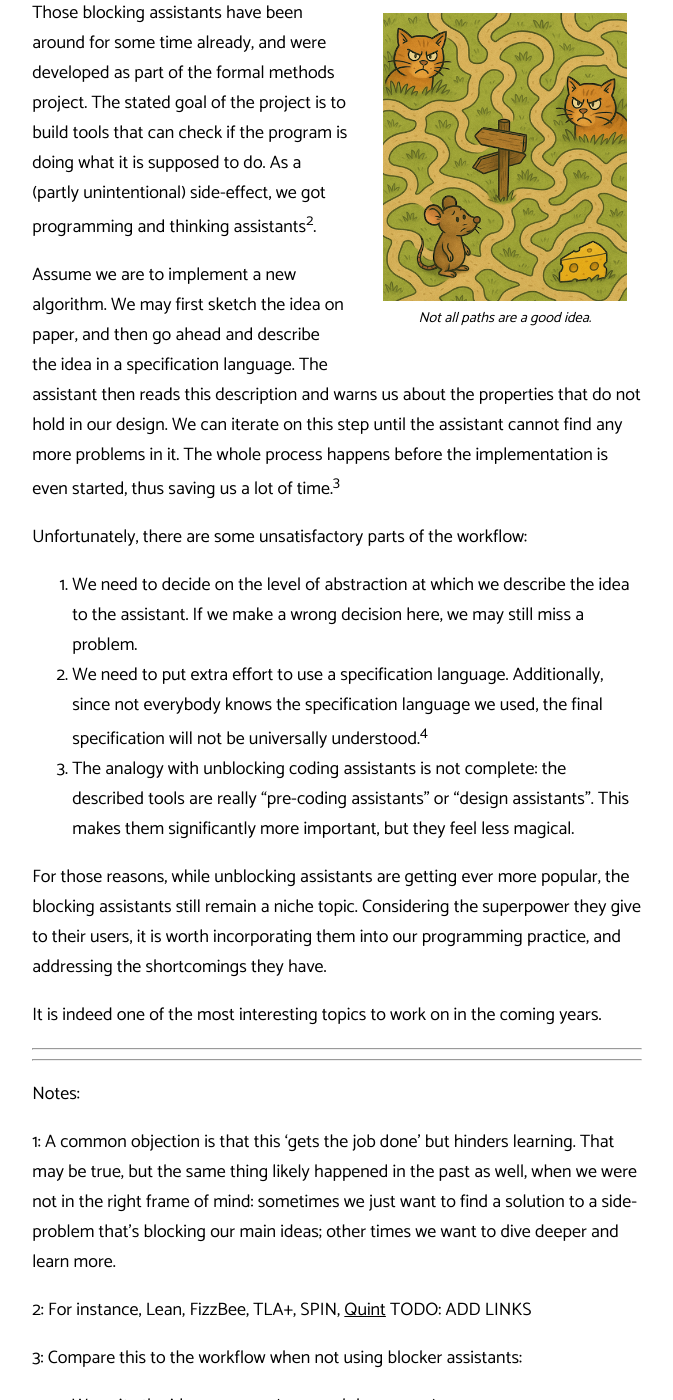
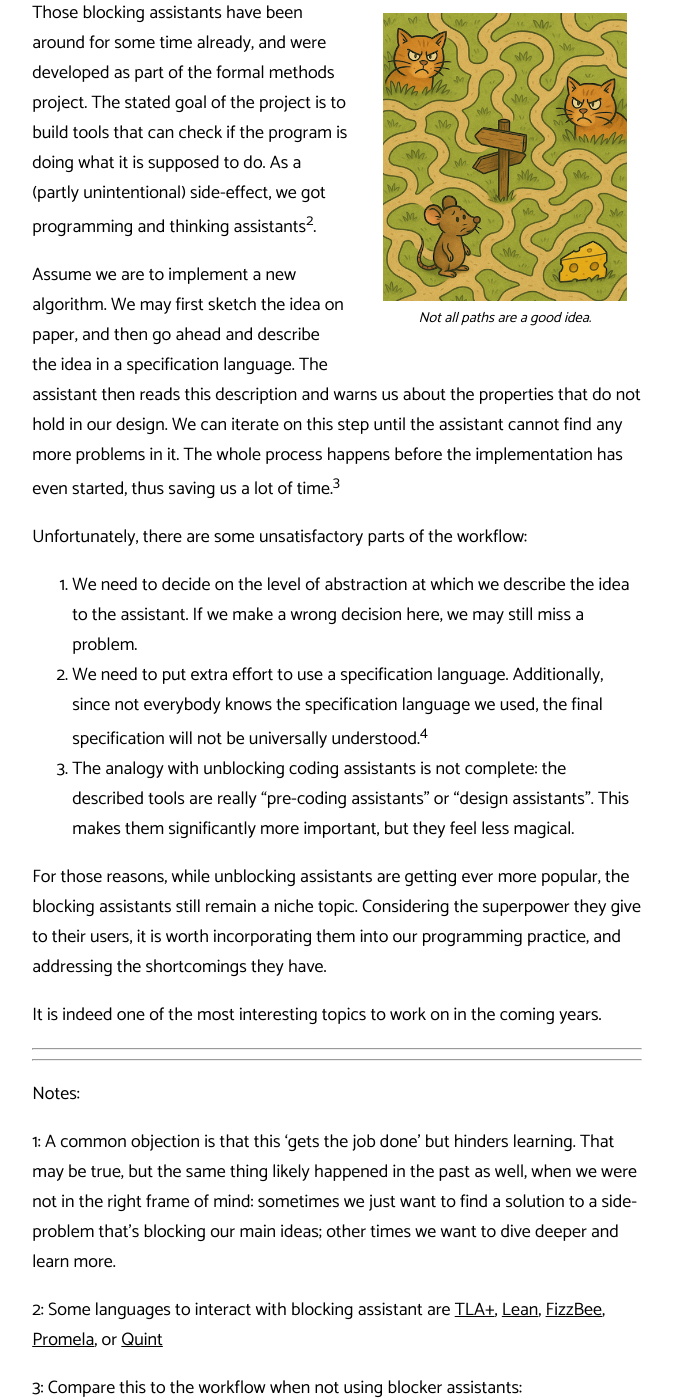
Before and after one commit to ivan-gavran/ivan-gavran.github.io, a Jekyll site: the page built from _posts/2025-08-12-0_blockers_and_unblockers.markdown, in a window 1280 px wide and 1400 px high, scrolled down 884 px. Shown: the whole window, without its empty margins (303-976 px from the left). Built offline with Jekyll 4.4.1, drawn with Linux system fonts in a browser that asks for light colours.

Commit message:
added links

```diff
--- a/_posts/2025-08-12-0_blockers_and_unblockers.markdown
+++ b/_posts/2025-08-12-0_blockers_and_unblockers.markdown
@@ -35,7 +35,7 @@ Assume we are to implement a new algorithm.
 We may first sketch the idea on paper, and then go ahead and describe the idea in a specification language.
 The assistant then reads this description and warns us about the properties that do not hold in our design.
 We can iterate on this step until the assistant cannot find any more problems in it.
-The whole process happens before the implementation is even started, thus saving us a lot of time.<sup>3</sup>
+The whole process happens before the implementation has even started, thus saving us a lot of time.<sup>3</sup>
 
 Unfortunately, there are some unsatisfactory parts of the workflow:
  1. We need to decide on the level of abstraction at which we describe the idea to the assistant. If we make a wrong decision here, we may still miss a problem.
@@ -57,7 +57,7 @@ Notes:
 
 1: A common objection is that this ‘gets the job done’ but hinders learning. That may be true, but the same thing likely happened in the past as well, when we were not in the right frame of mind: sometimes we just want to find a solution to a side-problem that’s blocking our main ideas; other times we want to dive deeper and learn more.
 
-2: For instance, Lean, FizzBee, TLA+, SPIN, [Quint](https://quint-lang.org/) TODO: ADD LINKS
+2: Some languages to interact with blocking assistant are [TLA+](https://lamport.azurewebsites.net/tla/tla.html), [Lean](https://lean-lang.org/), [FizzBee](https://fizzbee.io/), [Promela](https://spinroot.com/spin/Man/Intro.html), or [Quint](https://quint-lang.org/)
 
 3: Compare this to the workflow when not using blocker assistants:
  - We write the idea on paper (or a markdown page)
```
